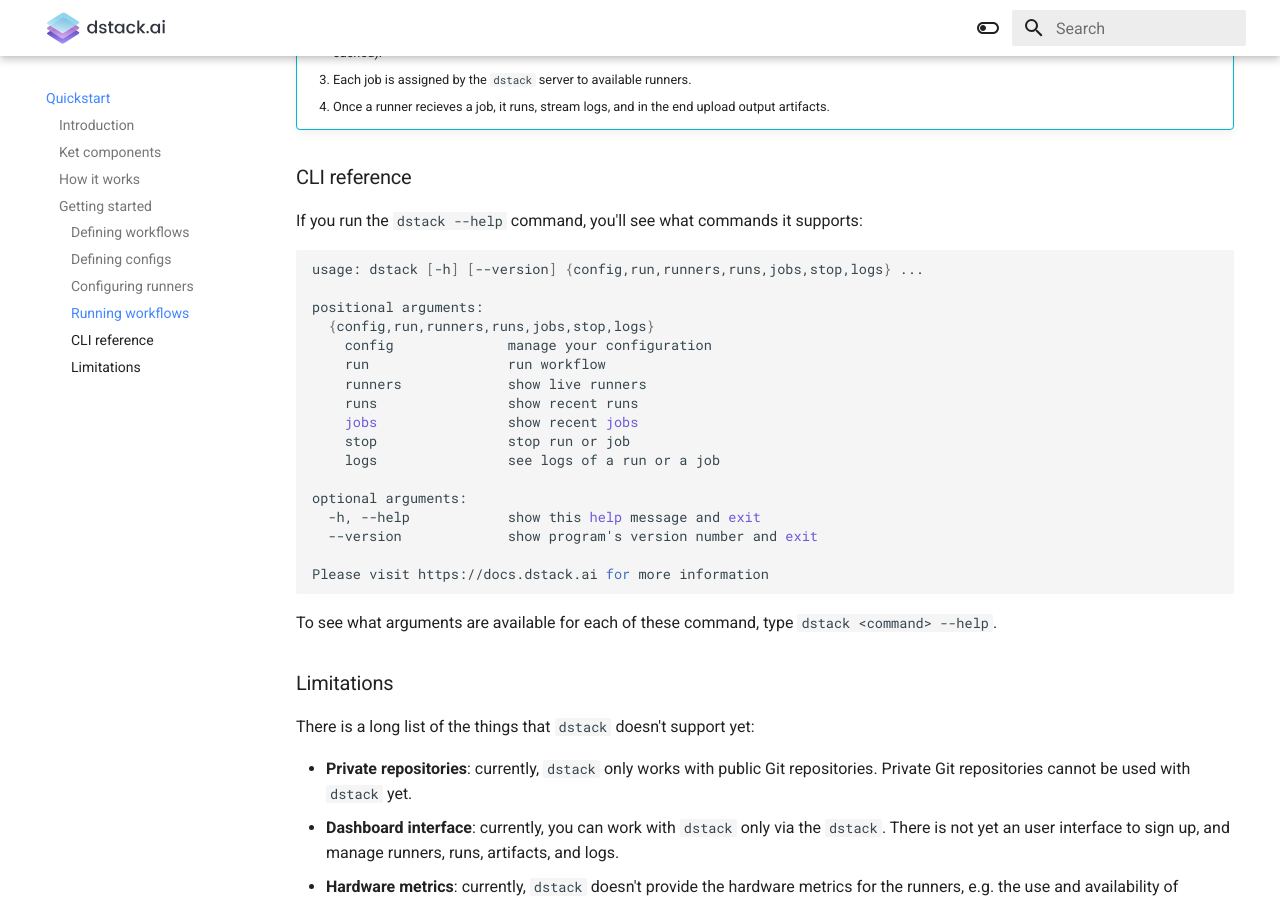
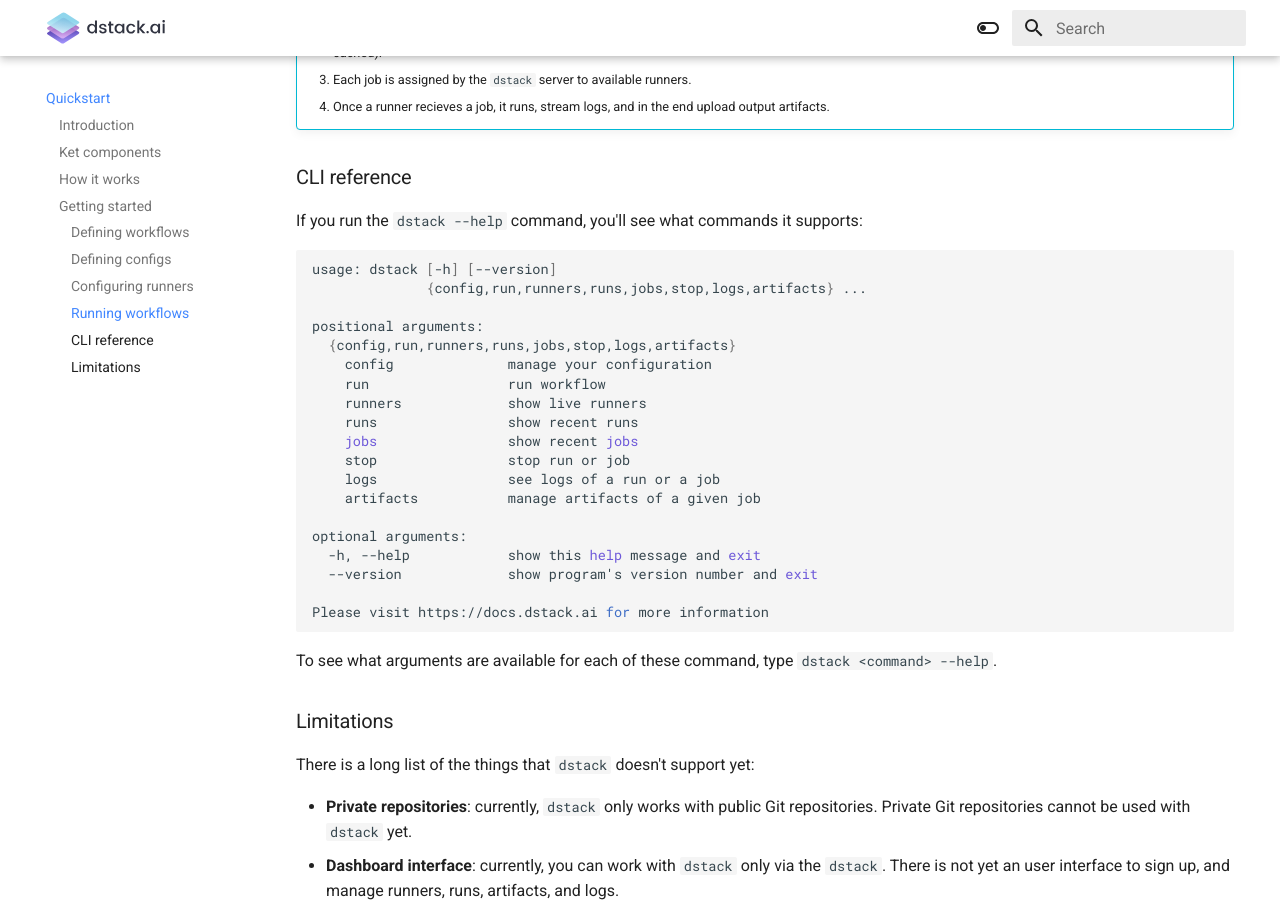
Before and after one commit to dstackai/dstack.github.io, an MkDocs documentation site: the page built from docs/index.md, in a window 1280 px wide and 900 px high, scrolled down 5706 px. Built offline with MkDocs 1.6.1 and Material for MkDocs 9.7.7, drawn with Linux system fonts in a browser that asks for light colours.

Commit message:
- Updated CLI references

````diff
--- a/docs/index.md
+++ b/docs/index.md
@@ -280,10 +280,11 @@
 If you run the `dstack --help` command, you'll see what commands it supports:
 
 ```bash
-usage: dstack [-h] [--version] {config,run,runners,runs,jobs,stop,logs} ...
+usage: dstack [-h] [--version]
+              {config,run,runners,runs,jobs,stop,logs,artifacts} ...
 
 positional arguments:
-  {config,run,runners,runs,jobs,stop,logs}
+  {config,run,runners,runs,jobs,stop,logs,artifacts}
     config              manage your configuration
     run                 run workflow
     runners             show live runners
@@ -291,6 +292,7 @@
     jobs                show recent jobs
     stop                stop run or job
     logs                see logs of a run or a job
+    artifacts           manage artifacts of a given job
 
 optional arguments:
   -h, --help            show this help message and exit
````
